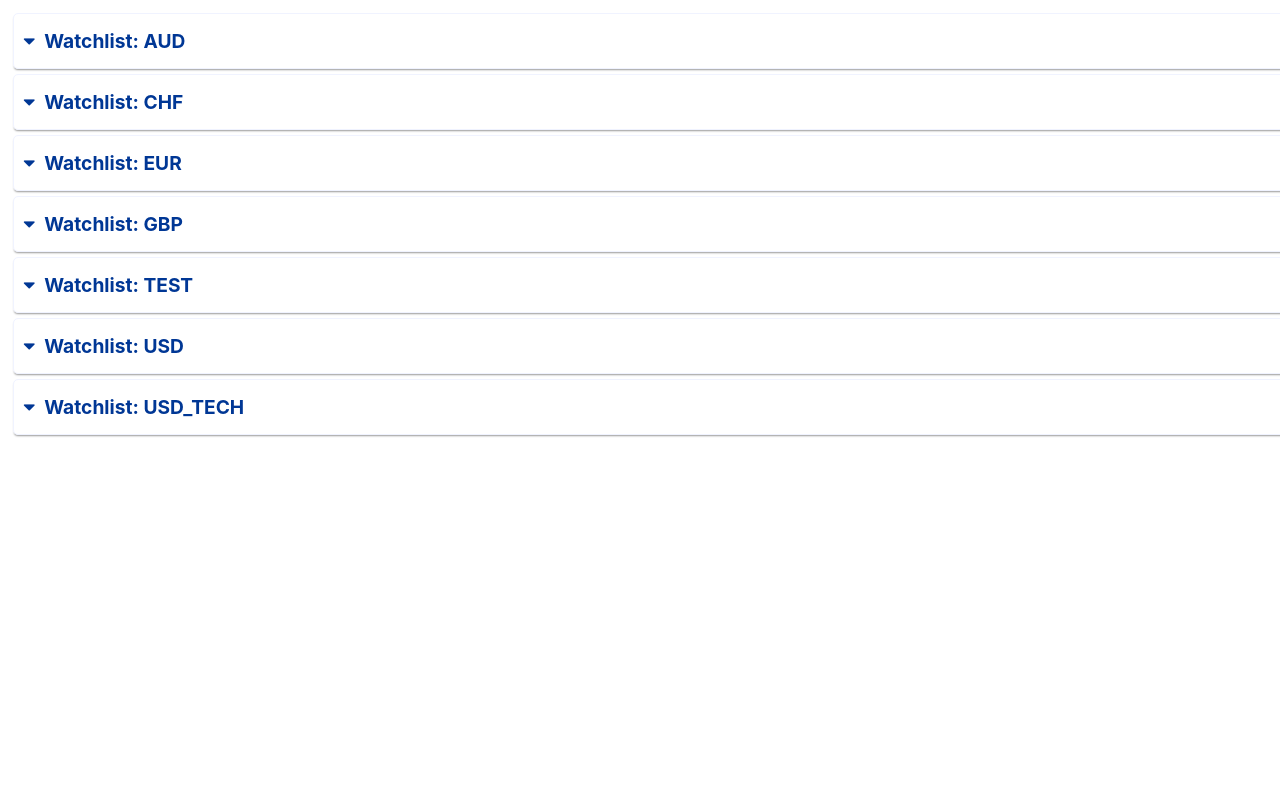
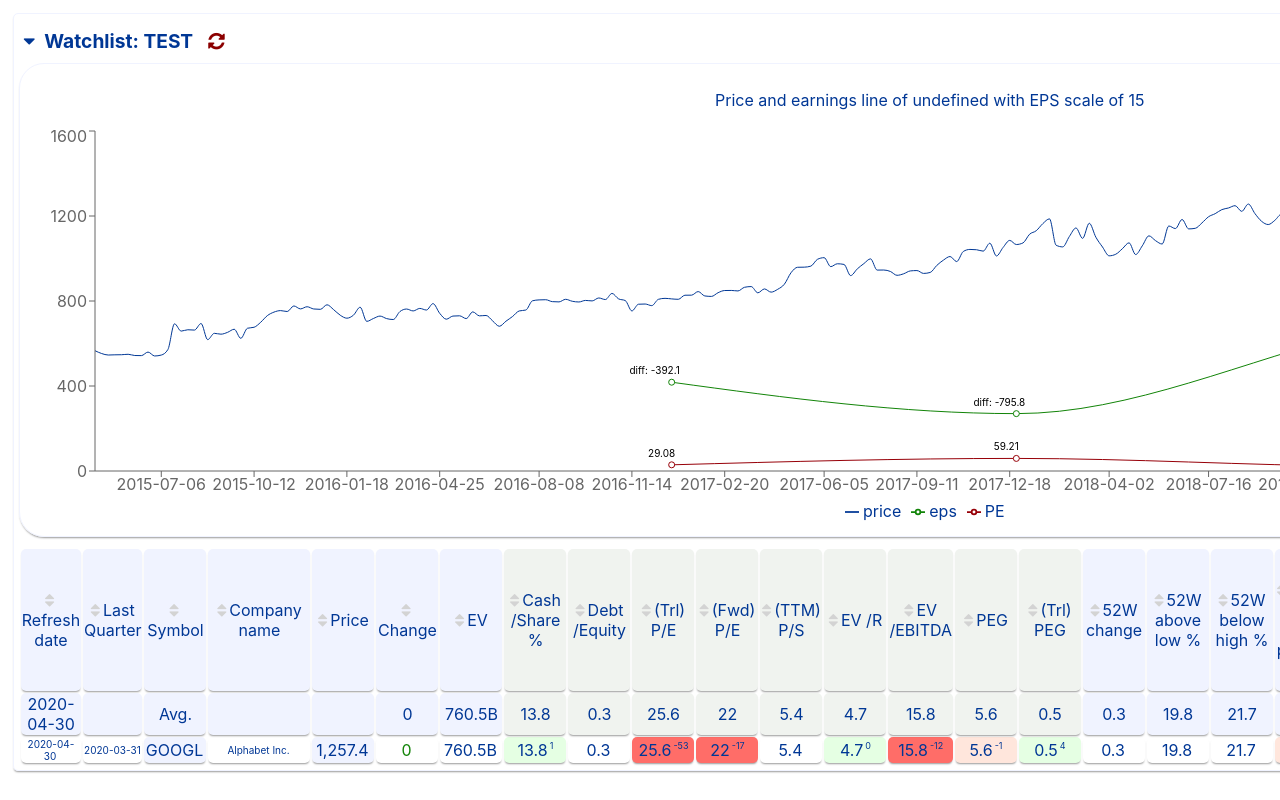
Before and after one commit to dusanzahoransky/ui-stocks-analyst, a React (Create React App) app: page / in a window 1280 px wide. Shown: the top 800 px of the page. Built offline with nearby package versions, Linux system fonts and the light colour scheme; no server answers.

Commit message:
display PE

```diff
--- /dev/null
+++ b/src/components/PEChartLabel.tsx
@@ -0,0 +1,20 @@
+import React from "react";
+import {PriceEpsData} from "../model/PriceEpsData";
+
+export interface PriceEpsChartLabelProps {
+    data: PriceEpsData[];
+    x?: number,
+    y?: number,
+    stroke?: string,
+    value?: number,
+    index?: number
+}
+
+export class PEChartLabel extends React.Component<PriceEpsChartLabelProps> {
+    render() {
+        const {x, y, stroke, value} = this.props;
+        const label = value? value.toFixed(2) : ''
+        const xOffset = label? - (label.length + 5) : 0;    //move it to the left so the whole label is displayed at the end of the chart
+        return <text x={x} y={y} dy={-8} dx={xOffset} fill={stroke} fontSize={10} textAnchor="middle">{label}</text>
+    }
+}
--- a/src/components/PriceEpsChart.tsx
+++ b/src/components/PriceEpsChart.tsx
@@ -3,6 +3,7 @@ import {Legend, Line, LineChart, Tooltip, XAxis, YAxis} from 'recharts';
 import {PriceEpsData} from "../model/PriceEpsData";
 import {PriceEpsChartLabel} from "./PriceEpsChartLabel";
 import "./PriceEpsChart.css"
+import {PEChartLabel} from "./PEChartLabel";
 
 export interface PriceEpsChartProps {
     data: PriceEpsData[];
@@ -14,8 +15,8 @@ export class PriceEpsChart extends React.Component<PriceEpsChartProps> {
 
     render() {
         const {data, label, description} = this.props;
-        const chartLabel = label? <h3>{label}</h3> : ''
-        const chartDescription = description? <p>{description}</p>: ''
+        const chartLabel = label ? <h3>{label}</h3> : ''
+        const chartDescription = description ? <p>{description}</p> : ''
         return (
             <div className={'PriceEpsChart'}>
                 {chartLabel}
@@ -25,6 +26,8 @@ export class PriceEpsChart extends React.Component<PriceEpsChartProps> {
                           isAnimationActive={false}/>
                     <Line type="monotone" dataKey="eps" stroke="#128408" connectNulls={true}
                           label={<PriceEpsChartLabel data={data}/>} isAnimationActive={false}/>
+                    <Line type="monotone" dataKey="PE" stroke="#970008" connectNulls={true}
+                          isAnimationActive={false} label={<PEChartLabel data={data}/>}/>
                     <XAxis dataKey="date"/>
                     <YAxis/>
                     <Tooltip/>
--- a/src/components/PriceEpsChartLabel.tsx
+++ b/src/components/PriceEpsChartLabel.tsx
@@ -13,23 +13,23 @@ export interface PriceEpsChartLabelProps {
 export class PriceEpsChartLabel extends React.Component<PriceEpsChartLabelProps> {
 
     render() {
-        // @ts-ignore
         const {x, y, stroke, value, index, data} = this.props;
 
         let label
         if (value) {
             let priceEps = data[index]
             let lastEps = data.filter(d => d.eps).pop().eps;
-            let diff = `${(priceEps.price - value).toFixed(1)}`;
+            let diff = `${(value - priceEps.price).toFixed(1)}`;
             //only print diff with current value for the last eps, buggy if 2 eps are the same
             if (lastEps === value) {
                 let currentPriceEps = data[data.length - 1]
-                let diffCurrent = `${(currentPriceEps.price - value).toFixed(1)}`;
+                let diffCurrent = `${(value - currentPriceEps.price).toFixed(1)}`;
                 label = `diff: ${diff}, diff current: ${diffCurrent}`
             } else {
                 label = `diff: ${diff}`
             }
         }
-        return <text x={x} y={y} dy={-8} fill={stroke} fontSize={10} textAnchor="middle">{label}</text>
+        const xOffset = label? - (label.length + 5) : 0;    //move it to the left so the whole label is displayed at the end of the chart
+        return <text x={x} y={y} dy={-8} dx={xOffset} fill={stroke} fontSize={10} textAnchor="middle">{label}</text>
     }
 }
--- a/src/components/Watchlist.tsx
+++ b/src/components/Watchlist.tsx
@@ -8,7 +8,6 @@ import {PriceEpsData} from "../model/PriceEpsData";
 import "./Watchlist.css";
 import 'font-awesome/css/font-awesome.min.css';
 import moment from "moment";
-import {CellData} from "../model/CellData";
 import {StockInfo} from "../model/StockInfo";
 
 
@@ -34,9 +33,12 @@ export class Watchlist extends React.Component<WatchlistProps, WatchlistState> {
     constructor(props: Readonly<WatchlistProps>) {
         super(props);
         this.state = {
-            priceEpsData: undefined
+            // priceEpsData: undefined
+            //uncomment to render chart of the first stock on load
+            priceEpsData: props.result.stocks[0].chartData
         }
         this.stockAnalystService = new StockAnalystService();
+
     }
 
     render() {
@@ -63,7 +65,7 @@ export class Watchlist extends React.Component<WatchlistProps, WatchlistState> {
         if (!this.props.isLoaded) {
             return ''
         } else {
-            const chartData = this.prepareEpsChartData(this.state.priceEpsData, peRatio);
+            const chartData = this.prepareEpsChartData(priceEpsData, peRatio);
             return <div className={!chartData ? 'hidden' : ''}>
                 <PriceEpsChart
                     data={chartData}
@@ -88,22 +90,24 @@ export class Watchlist extends React.Component<WatchlistProps, WatchlistState> {
         }
     }
 
-    stockOnClickHandler = (rowData: CellData[], rowIndex: number, columnIndex: number) => {
-        const stockSymbol = rowData[columnIndex].value;
-
+    stockOnClickHandler = (stockSymbol: string) => {
         const priceEpsData = this.props.result.stocks
             .filter(stock => stock.symbol === stockSymbol)
             .map(stock => stock.chartData)[0]
 
         //close the graph on a second click
         if (this.state.priceEpsData === priceEpsData) {
-            this.setState({
-                priceEpsData: undefined
+            this.setState(state => {
+                return {
+                    priceEpsData: undefined
+                }
             })
         } else {
-            this.setState({
-                priceEpsData,
-                chartLabel: stockSymbol as string
+            this.setState(state => {
+                return {
+                    priceEpsData,
+                    chartLabel: stockSymbol as string
+                }
             })
         }
     }
@@ -140,10 +144,14 @@ export class Watchlist extends React.Component<WatchlistProps, WatchlistState> {
     private prepareEpsChartData(priceEpsData: PriceEpsDataRaw[], peRatio: number): PriceEpsData[] | undefined {
         if (!priceEpsData) return undefined
         return priceEpsData.map(data => {
+            const price = Math.round(data.price * 10) / 10;
+            const eps = data.eps ? Math.round(data.eps * peRatio * 4 * 10) / 10 : undefined;
+            const pe = eps ?  Math.round(price / (eps / peRatio) * 100) / 100 : undefined;
             return {
                 date: moment(data.date * 1000).format('YYYY-MM-DD'),
-                price: Math.round(data.price * 10) / 10,
-                eps: data.eps ? Math.round(data.eps * peRatio * 4 * 10) / 10 : undefined
+                price,
+                eps,
+                PE: pe
             }
         })
     }
--- a/src/components/WatchlistTable.tsx
+++ b/src/components/WatchlistTable.tsx
@@ -10,7 +10,7 @@ export interface TableProps {
     headerAverages: number[];
     data: CellData[][];
     sortField?: TableColumn;
-    onStockClickHandler?: (rowData: CellData[], rowIndex: number, columnIndex: number) => void
+    onStockClickHandler?: (stockSymbol: string) => void
 }
 
 export interface TableState {
@@ -21,10 +21,12 @@ export interface TableState {
 
 export class WatchlistTable extends React.Component<TableProps, TableState> {
 
+    private SORT_DEFAULT_ASC = true
+
     constructor(props: Readonly<TableProps>) {
         super(props);
         this.state = {
-            sortAsc: true,
+            sortAsc: this.SORT_DEFAULT_ASC,
             sortedBy: undefined,
             sortedData: props.data
         }
@@ -70,34 +72,34 @@ export class WatchlistTable extends React.Component<TableProps, TableState> {
     }
 
     setSortedField(column: TableColumn) {
-        if (this.state.sortedBy === column) {
-            this.setState({sortAsc: !this.state.sortAsc})
+        this.setState(state => {
+            const sortAsc = state.sortedBy === column ? !state.sortAsc : this.SORT_DEFAULT_ASC
+            return {
+                sortAsc: sortAsc,
+                sortedBy: column,
+                sortedData: state.sortedData
+                    .sort((row1, row2) => WatchlistTable.sortData(row1, row2, column, sortAsc))
             }
-        this.setState({sortedBy: column});
-        const sortedData = this.state.sortedData.sort((row1, row2) => {
+        })
+    }
 
+    private static sortData(row1: CellData[], row2: CellData[], column: TableColumn, asc: boolean) : number{
         let cell1 = row1[column];
         let cell2 = row2[column];
 
         if (!cell1) {
-                return this.state.sortAsc ? -1 : 1
+            return asc ? -1 : 1
         }
-
         if (!cell2) {
-                return this.state.sortAsc ? 1 : -1
+            return asc ? 1 : -1
         }
-
         if (cell1.value > cell2.value) {
-                return this.state.sortAsc ? 1 : -1
+            return asc ? 1 : -1
         }
         if (cell1.value < cell2.value) {
-                return this.state.sortAsc ? -1 : 1
+            return asc ? -1 : 1
         }
         return 0;
-        });
-        this.setState(
-            {sortedData}
-        )
     }
 
     renderBody(data: CellData[][], averages: any[]) {
@@ -111,7 +113,7 @@ export class WatchlistTable extends React.Component<TableProps, TableState> {
 
     renderRow(rowData: CellData[], rowIndex, averages: any[]) {
         const rowValues = rowData.map((data, columnIndex) =>
-            <td key={columnIndex} onClick={() => this.props.onStockClickHandler(rowData, rowIndex, columnIndex)}
+            <td key={columnIndex} onClick={() => this.props.onStockClickHandler(rowData[TableColumn.symbol].value as string)}
                 className={this.dataCellClass(rowData, data, averages[columnIndex], columnIndex)}>
                 <span>{FormattingUtils.format(rowData, data.value, columnIndex)}</span>
                 <span className={"score"}>{data.score ? data.score.toFixed(0) : ''}</span>
--- a/src/model/PriceEpsData.ts
+++ b/src/model/PriceEpsData.ts
@@ -1,5 +1,6 @@
 export interface PriceEpsData {
     date: string;
     price: number,
-    eps?: number
+    eps?: number,
+    PE?: number
 }
--- a/src/pages/StocksAnalysis.tsx
+++ b/src/pages/StocksAnalysis.tsx
@@ -36,9 +36,23 @@ export class StocksAnalysis extends React.Component<StocksAnalysisProps, StocksA
         this.stockAnalystService = new StockAnalystService();
     }
 
+    private readonly PRESET_WATCHLISTS = [
+        'TEST',
+        'AUD',
+        'CHF',
+        'EUR',
+        'GBP',
+        'USD',
+        'USD_TECH',
+        /*'NASDAQ_100',*/
+/*        'TRADING_212_US',
+        'TRADING_212_EUR',
+        'TRADING_212_GBP'*/
+    ];
+
     componentDidMount() {
-        ['TEST', 'AUD', 'CHF', 'EUR', 'GBP', 'USD', 'USD_TECH']
-            .forEach(watchlist => this.createEmptyWatchlist(watchlist))
+        this.PRESET_WATCHLISTS
+            .forEach(watchlist => this.loadWatchlistData(watchlist))
     }
 
     private async loadWatchlistData(watchlist: string,
@@ -87,7 +101,8 @@ export class StocksAnalysis extends React.Component<StocksAnalysisProps, StocksA
         return results
             .filter(r => r.watchlist !== newResult.watchlist)
             .concat(newResult)
-            .sort((r1, r2) => r1.watchlist.localeCompare(r2.watchlist));
+            .sort((r1, r2) =>
+                this.PRESET_WATCHLISTS.indexOf(r1.watchlist) < this.PRESET_WATCHLISTS.indexOf(r2.watchlist) ? -1 : 1);
     }
 
     private unloadResult(results: WatchlistResult[], watchlist: string) {
@@ -125,7 +140,6 @@ export class StocksAnalysis extends React.Component<StocksAnalysisProps, StocksA
         const watchlists = []
 
         allResults
-            .sort((w1, w2) => w1.watchlist.localeCompare(w2.watchlist))
             .forEach((watchlistResult) => {
                 const onRefreshClickHandler = (watchlist) => this.loadWatchlistData(watchlist, true, false);
                 const onShowClickHandler = (watchlist) => {
```
Lines whose indentation alone changed are shown as unchanged.
